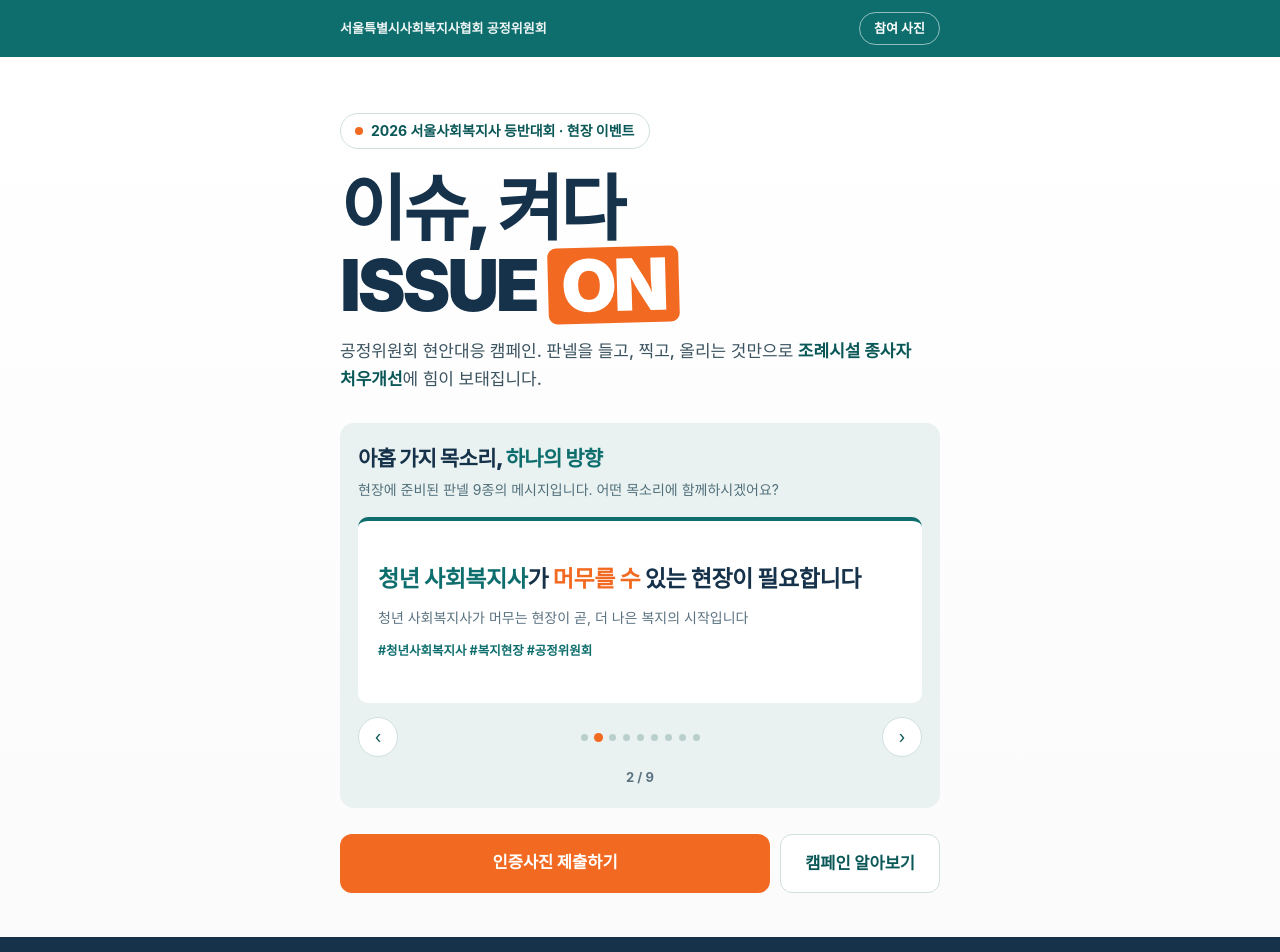
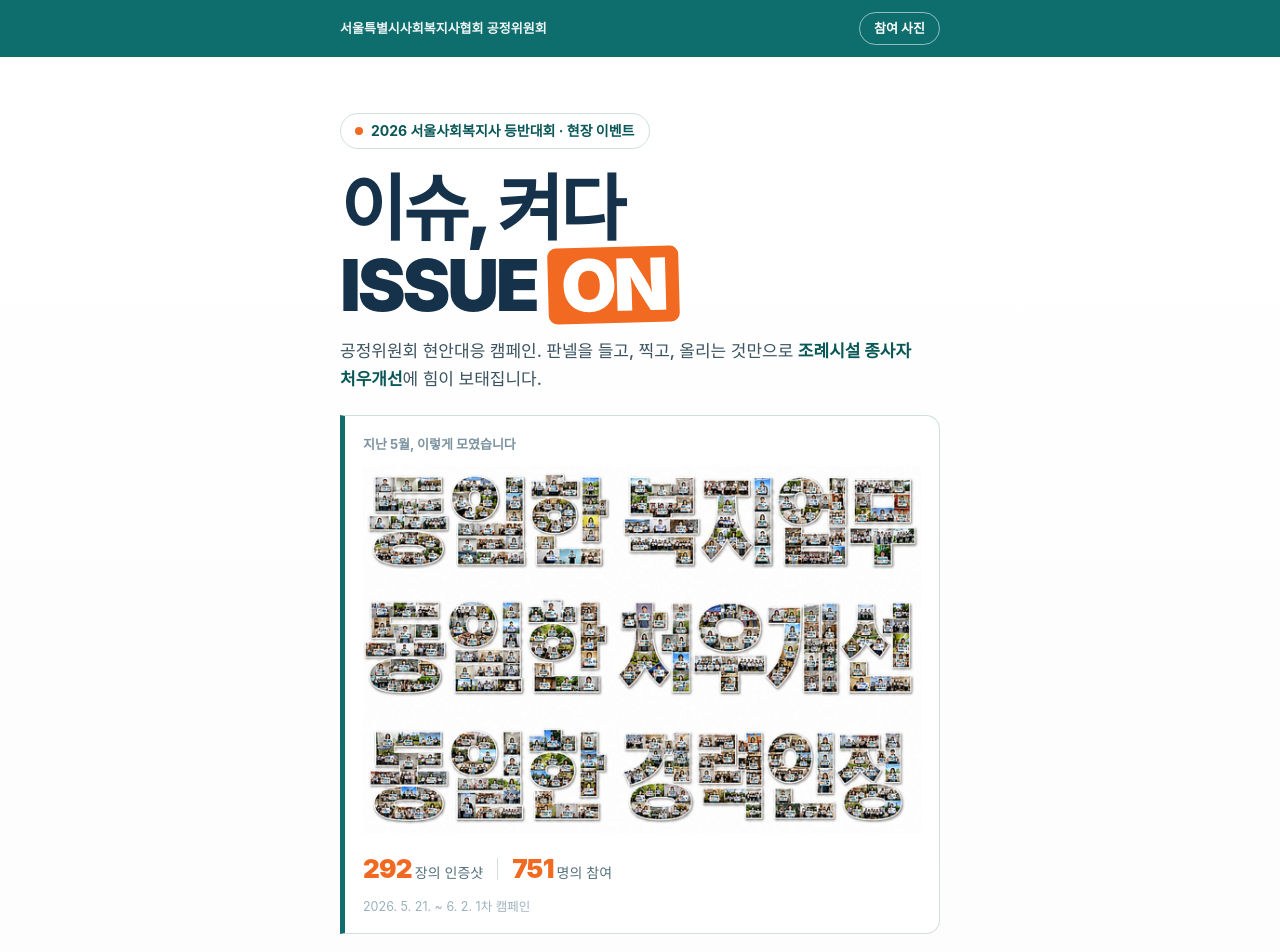
Before and after one commit to kosuk1231/fair0912, a Next.js app: page / in a window 1280 px wide. Shown: the top 952 px of the page. Built offline with nearby package versions, Linux system fonts and the light colour scheme; a web font is replaced by a local one.

Commit message:
Add files via upload

```diff
--- a/app/globals.css
+++ b/app/globals.css
@@ -140,6 +140,26 @@ section { padding: 52px 0; }
 .how li p { margin-top: 3px; font-size: 14.5px; color: #52707c; }
 
 /* 9개 메시지 — 슬라이드 */
+/* 1차 캠페인 성과 */
+.prior {
+  margin-top: 22px; padding: 18px 18px 16px;
+  border: 1.5px solid var(--line); border-left: 5px solid var(--teal);
+  border-radius: 0 var(--radius) var(--radius) 0;
+  background: #fff;
+}
+.prior-label { font-size: 13px; font-weight: 700; color: #7b93a0; }
+.prior-mosaic { display: block; width: 100%; height: auto; margin-top: 10px; }
+.prior-nums {
+  margin-top: 14px; display: flex; align-items: center; gap: 14px;
+  font-size: 14px; color: #52707c;
+}
+.prior-nums b {
+  font-size: 26px; font-weight: 900; color: var(--orange);
+  letter-spacing: -0.03em; margin-right: 3px;
+}
+.prior-nums i { width: 1px; height: 22px; background: var(--line); }
+.prior-date { margin-top: 8px; font-size: 12.5px; color: #9db2bf; }
+
 .voice-block {
   margin-top: 30px; padding: 22px 18px 20px;
   background: var(--teal-tint); border-radius: var(--radius);
--- a/app/page.js
+++ b/app/page.js
@@ -316,7 +316,7 @@ function UploadForm() {
         <label className="agree">
           <input type="checkbox" required />
           <span>
-            <b>[필수] 개인정보 수집·이용에 동의합니다.</b>
+            <b>[필수] 개인정보 수집·이용 및 사진 활용에 동의합니다.</b>
             <button
               type="button"
               className="consent-toggle"
@@ -329,18 +329,14 @@ function UploadForm() {
         {showPrivacy && (
           <div className="consent-detail">
             <p><b>수집 항목</b> 성함, 소속, 연락처(선택), SNS 게시물 링크(선택), 제출 사진</p>
-            <p><b>수집 목적</b> 캠페인 참여 확인, 이벤트 안내, 협회 홍보(SNS·홈페이지), 처우개선 정책활동 자료</p>
+            <p>
+              <b>이용 목적</b> 캠페인 참여 확인 및 이벤트 안내, 제출 사진·성함·소속의 캠페인
+              홍보 활용(협회 SNS·홈페이지·정책자료)
+            </p>
             <p><b>보유 기간</b> 수집일로부터 1년 (이후 지체 없이 파기)</p>
             <p>동의를 거부할 수 있으나, 거부 시 캠페인 참여(사진 제출)가 제한됩니다.</p>
           </div>
         )}
-        <label className="agree">
-          <input type="checkbox" required />
-          <span>
-            [필수] 제출한 사진과 성함·소속이 캠페인 홍보(협회 SNS·홈페이지·정책자료)에 활용되는 것에
-            동의합니다.
-          </span>
-        </label>
       </div>
 
       <button className="btn btn-primary" style={{ width: '100%' }} disabled={sending || busy}>
@@ -376,6 +372,22 @@ export default function Page() {
             공정위원회 현안대응 캠페인. 판넬을 들고, 찍고, 올리는 것만으로{' '}
             <strong>조례시설 종사자 처우개선</strong>에 힘이 보태집니다.
           </p>
+
+          <div className="prior">
+            <p className="prior-label">지난 5월, 이렇게 모였습니다</p>
+            {/* eslint-disable-next-line @next/next/no-img-element */}
+            <img
+              className="prior-mosaic"
+              src="/mosaic.jpg"
+              alt="1차 캠페인 참여자 인증사진으로 만든 문구 — 동일한 복지업무, 동일한 처우개선, 동일한 경력인정"
+            />
+            <div className="prior-nums">
+              <span><b>292</b>장의 인증샷</span>
+              <i aria-hidden="true" />
+              <span><b>751</b>명의 참여</span>
+            </div>
+            <p className="prior-date">2026. 5. 21. ~ 6. 2. 1차 캠페인</p>
+          </div>
           <div className="voice-block">
             <h2 className="voice-heading">
               아홉 가지 목소리, <span className="t">하나의 방향</span>
@@ -472,8 +484,6 @@ export default function Page() {
           <b>서울특별시사회복지사협회 공정위원회</b>
           <br />
           2026 서울사회복지사 등반대회 · 현안대응 캠페인 ‘이슈온’
-          <br />
-          문의: 회원조직팀 02-786-2962
           <div className="tags">#서울복지 #공정위원회 #동일업무동일처우</div>
         </div>
       </footer>
```
Also changed, not shown: public/mosaic.jpg (added).
